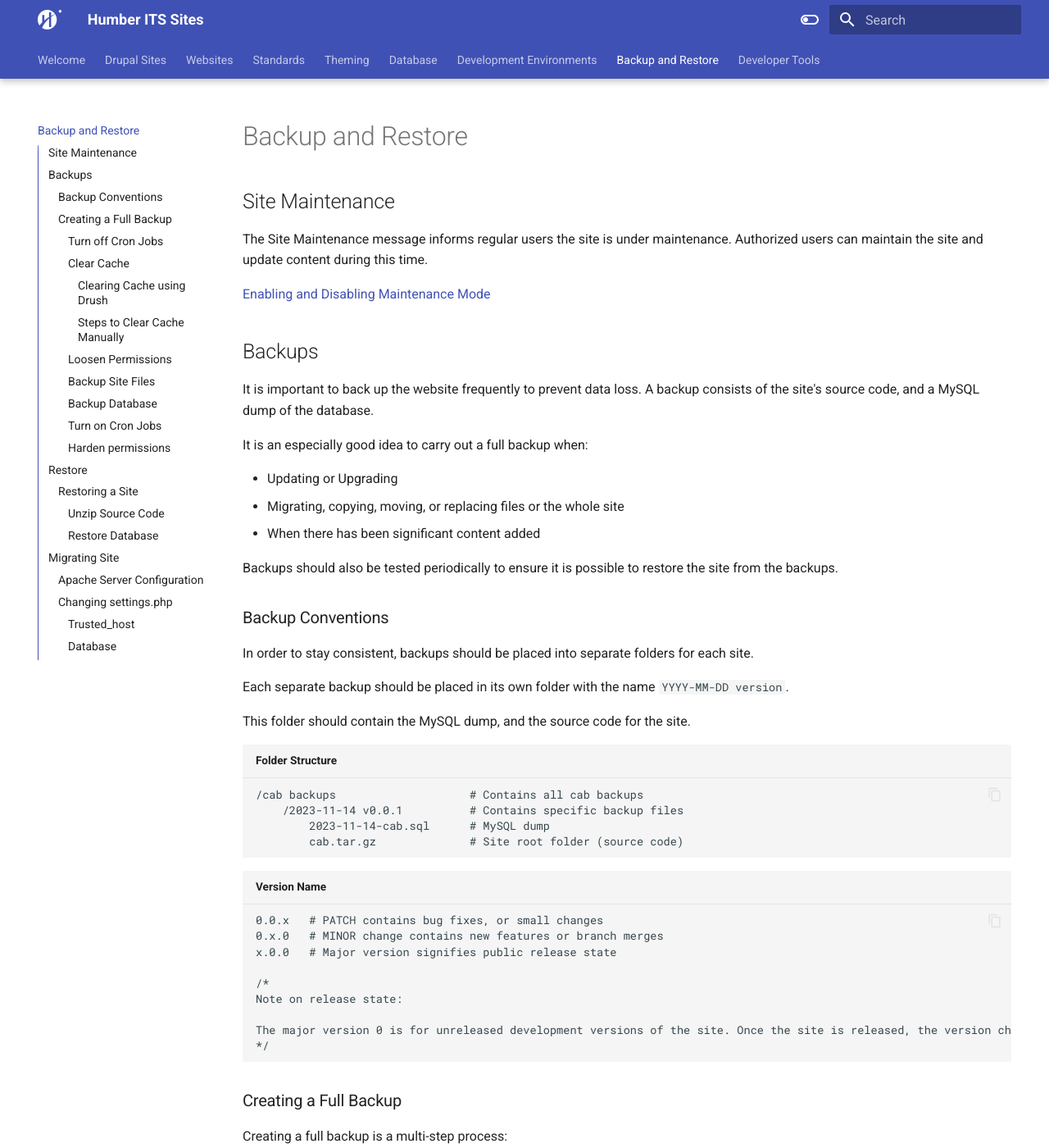
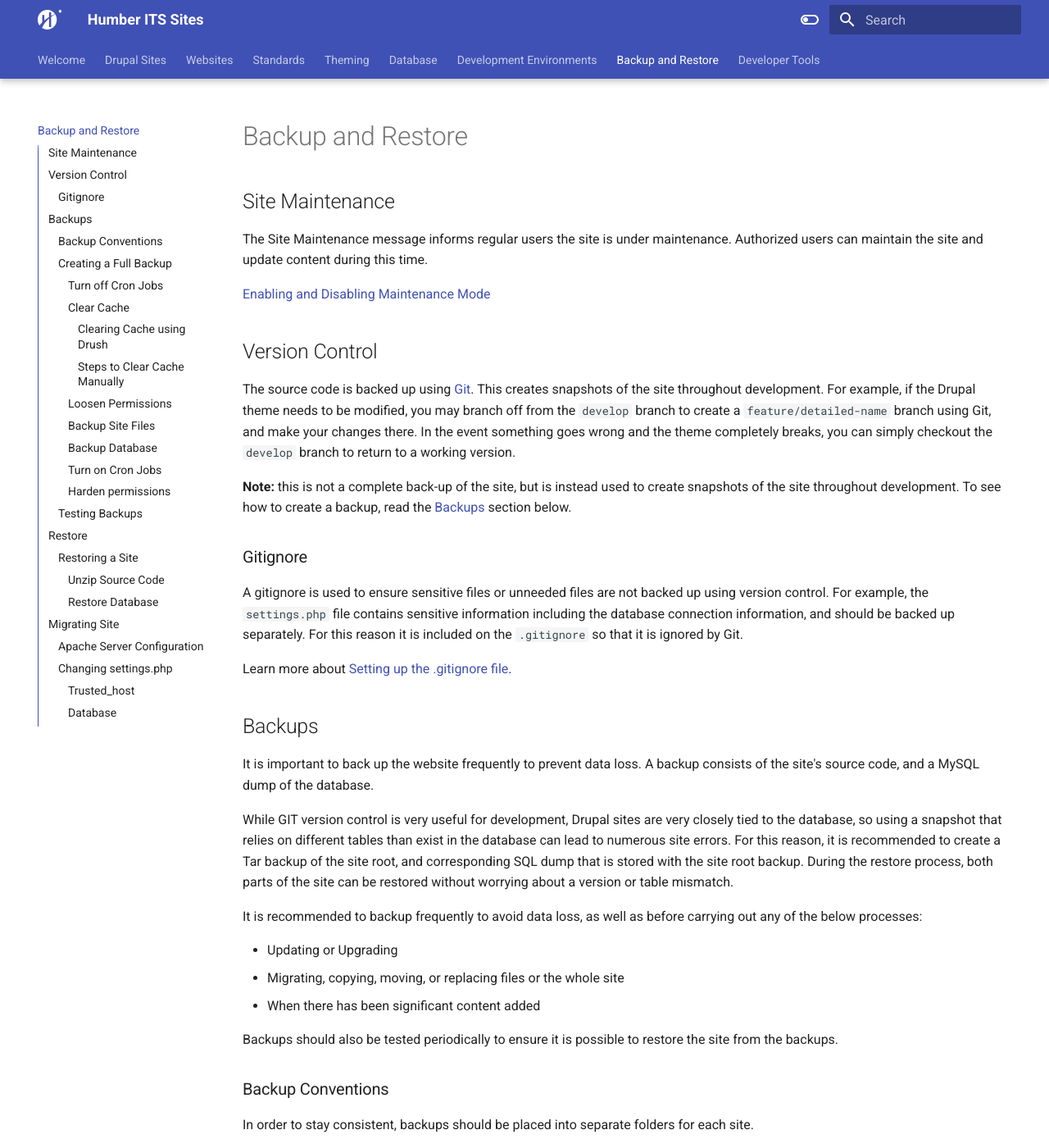
Before and after one commit to GeorgeCiesinski/custom-drupal-docs, an MkDocs documentation site: the page built from docs/backup-restore.md, in a window 1280 px wide and 1400 px high. Shown: the whole window at 82% size. Built offline with MkDocs 1.6.1 and Material for MkDocs 9.7.7, drawn with Linux system fonts in a browser that asks for light colours; some of the changed text lies outside the part shown.

Commit message:
Multiple additions accross different pages

```diff
--- a/docs/backup-restore.md
+++ b/docs/backup-restore.md
@@ -6,11 +6,25 @@ The Site Maintenance message informs regular users the site is under maintenance
 
 [Enabling and Disabling Maintenance Mode](https://www.drupal.org/docs/user_guide/en/extend-maintenance.html)
 
+## Version Control
+
+The source code is backed up using [Git](./developer-tools.md#git). This creates snapshots of the site throughout development. For example, if the Drupal theme needs to be modified, you may branch off from the `develop` branch to create a `feature/detailed-name` branch using Git, and make your changes there. In the event something goes wrong and the theme completely breaks, you can simply checkout the `develop` branch to return to a working version.
+
+**Note:** this is not a complete back-up of the site, but is instead used to create snapshots of the site throughout development. To see how to create a backup, read the [Backups](#backups) section below.
+
+### Gitignore
+
+A gitignore is used to ensure sensitive files or unneeded files are not backed up using version control. For example, the `settings.php` file contains sensitive information including the database connection information, and should be backed up separately. For this reason it is included on the `.gitignore` so that it is ignored by Git.
+
+Learn more about [Setting up the .gitignore file](https://www.drupal.org/docs/user_guide/en/extend-git.html).
+
 ## Backups
 
 It is important to back up the website frequently to prevent data loss. A backup consists of the site's source code, and a MySQL dump of the database.
 
-It is an especially good idea to carry out a full backup when:
+While GIT version control is very useful for development, Drupal sites are very closely tied to the database, so using a snapshot that relies on different tables than exist in the database can lead to numerous site errors. For this reason, it is recommended to create a Tar backup of the site root, and corresponding SQL dump that is stored with the site root backup. During the restore process, both parts of the site can be restored without worrying about a version or table mismatch.
+
+It is recommended to backup frequently to avoid data loss, as well as before carrying out any of the below processes:
 
 * Updating or Upgrading
 * Migrating, copying, moving, or replacing files or the whole site
@@ -148,6 +162,19 @@ Once the backup is created, you can once again harden the permissions using [chm
 
 Change the `project/web/sites/default` directory to permissions 555, and the `project/web/sites/default/settings.php` file to permissions 444.
 
+### Testing Backups
+
+Backups, especially for the production site, should be tested before making any changes. This can be done with the below process.
+
+1. Create a backup database schema and give your local user the required privileges to use it.
+2. Import the database dump you created in [Backup Database](#backup-database).
+3. Create a new directory for the backup site and create a [vhosts](developer-tools.md#configuring-virtual-hosts) and [hosts](developer-tools.md#defining-a-new-host) entry so the directory is accessible in your browser.
+4. Extract the backup you created into this directory.
+5. Modify your settings.php. You will need to add the URL you created in vhosts and hosts to your trusted hosts configuration, and you will need to alter the database connection information to match the backup database you created in step 1. Be mindful of any spelling errors or missed commas/apostrophes in the trusted hosts array.
+6. Attempt to access this URL.
+
+**Note:** If you have configured SAML, you may get a "Too many redirects" error. In that case, access your URL with `/user' at the end to bypass the SAML login page, and go straight to the built in login page for the site. You can login as any user you allowed to login without using SAML.
+
 ## Restore
 
 Once a backup is created, it can be used to restore the website or to create a new installation of the site. This can be useful to create a development site or production site.
@@ -170,7 +197,7 @@ If unzipping the zip file creates a new subdirectory, move the contents of this
 
 In order to restore the database, it is first necessary to drop existing tables:
 
-1. [Drop tables](database#drop-database-tables) in the outdated database.
+1. [Drop tables](database.md#drop-database-tables) in the outdated database.
 
 2. Using MySQLWorkbench, go to the menu and click `server` > `Data Import`.
 
```
Also changed, not shown: docs/database.md (+1 -1 lines), docs/developer-tools.md (+8 -0 lines), docs/development-environments.md (+2 -2 lines), docs/standards.md (+0 -12 lines).
